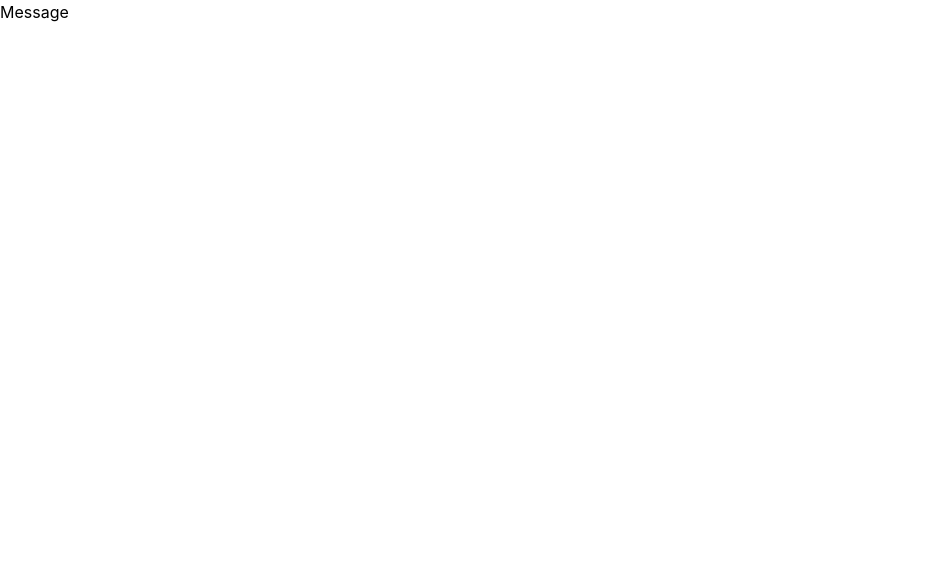
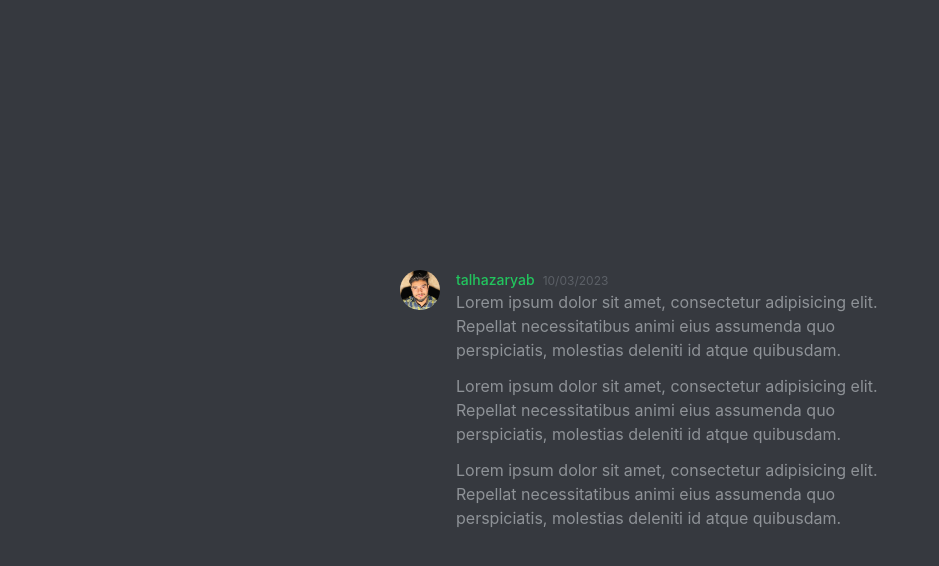
Before and after one commit to zaryabdev/discord-clone-tailwind, a React (Vite) app: page / in a window 1280 px wide. Shown: the top 566 px of the page, without its empty margins (0-939 px from the left). Built offline with nearby package versions, Linux system fonts and the light colour scheme.

Commit message:
added: Message

```diff
--- a/src/components/Message.jsx
+++ b/src/components/Message.jsx
@@ -1,7 +1,51 @@
 import React from "react";
 
 function Message() {
-    return <div>Message</div>;
+    let src = "/profile-pic.png";
+    return (
+        <div className="bg-gray-700 flex justify-center items-center text-white min-h-screen">
+            <div className="max-w-lg">
+                <div className="flex hover:bg-gray-800 hover:bg-opacity-30 px-4 py-1">
+                    <img
+                        src={src}
+                        className="w-10 mr-4 rounded-full h-10"
+                        alt=""
+                    />
+                    <div>
+                        <p className="flex items-baseline">
+                            <span className="text-green-500 mr-2 text-sm  font-medium">
+                                talhazaryab
+                            </span>
+                            <span className="text-xs   text-gray-500">
+                                10/03/2023
+                            </span>
+                        </p>
+                        <p className="text-gray-300">
+                            Lorem ipsum dolor sit amet, consectetur adipisicing
+                            elit. Repellat necessitatibus animi eius assumenda
+                            quo perspiciatis, molestias deleniti id atque
+                            quibusdam.
+                        </p>
+                    </div>
+                </div>
+
+                <div className="mt-1  hover:bg-gray-800 hover:bg-opacity-30 px-4 py-1">
+                    <p className="text-gray-300 pl-14">
+                        Lorem ipsum dolor sit amet, consectetur adipisicing
+                        elit. Repellat necessitatibus animi eius assumenda quo
+                        perspiciatis, molestias deleniti id atque quibusdam.
+                    </p>
+                </div>
+                <div className="mt-1  hover:bg-gray-800 hover:bg-opacity-30 px-4 py-1">
+                    <p className="text-gray-300 pl-14">
+                        Lorem ipsum dolor sit amet, consectetur adipisicing
+                        elit. Repellat necessitatibus animi eius assumenda quo
+                        perspiciatis, molestias deleniti id atque quibusdam.
+                    </p>
+                </div>
+            </div>
+        </div>
+    );
 }
 
 export default Message;
```
Also changed, not shown: public/profile-pic.png (added).
